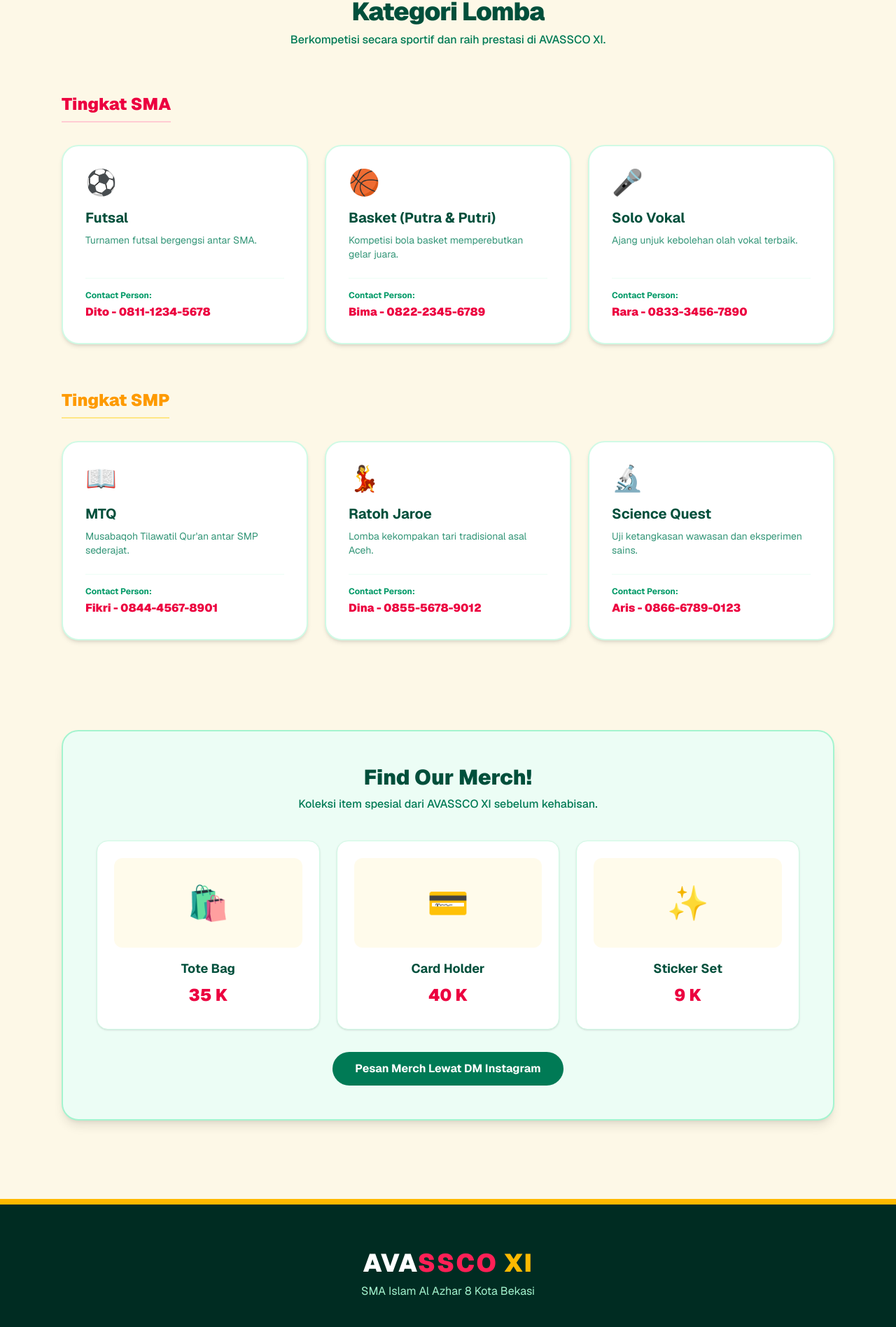
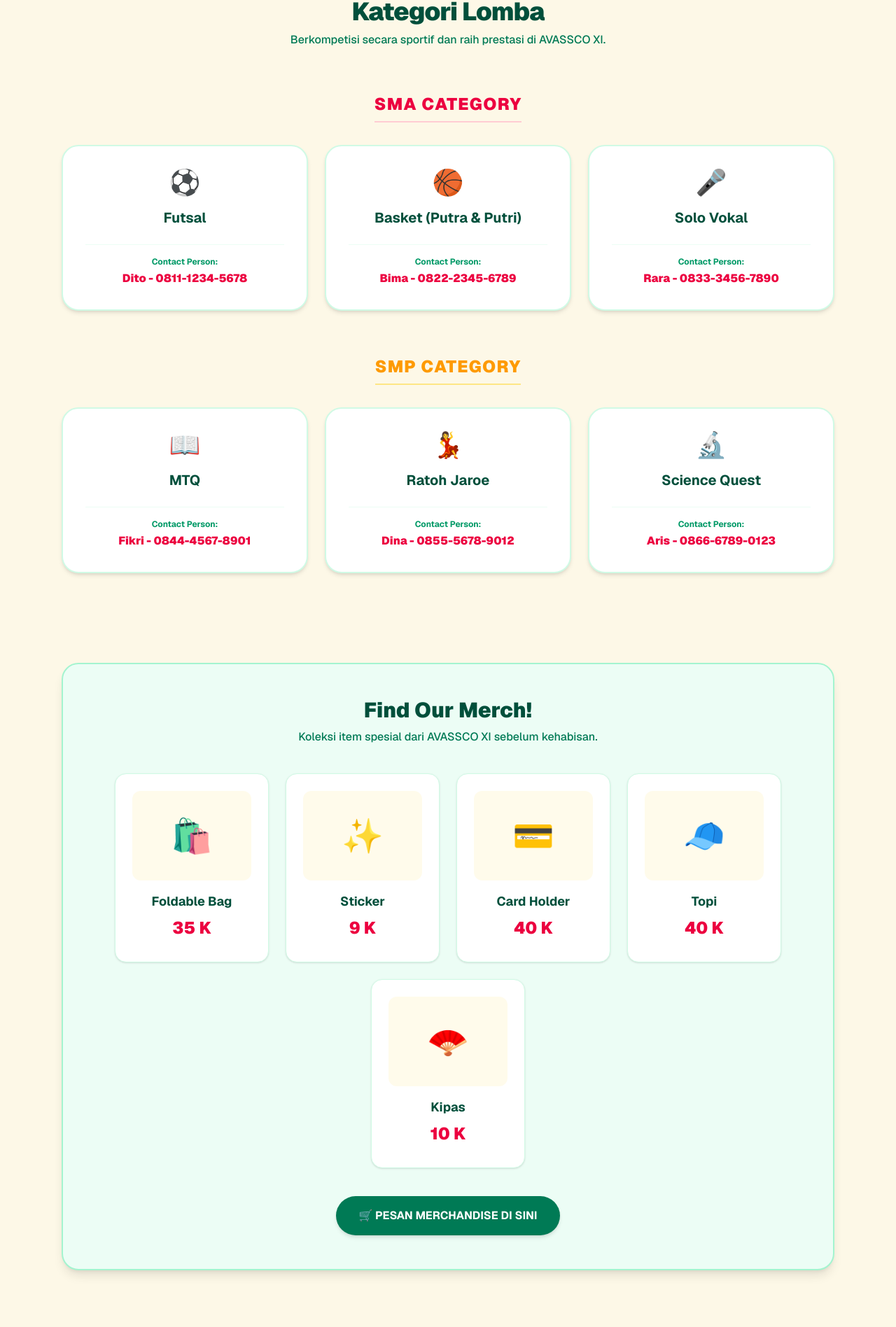
Before and after one commit to dirgazahid79/AVASSCO-web, a Next.js app: page / in a window 1280 px wide. Shown: the part 1518-3414 px from the top of the page at 70% size. Built offline with nearby package versions, Linux system fonts and the light colour scheme.

Commit message:
revisi 5

```diff
--- a/app/page.tsx
+++ b/app/page.tsx
@@ -148,32 +148,31 @@ export default function Home() {
 
         {/* Kategori SMA */}
         <div className="mb-16">
-          <h3 className="text-2xl font-black text-rose-600 mb-8 border-b-2 border-rose-200 pb-2 inline-block">Tingkat SMA</h3>
+          <div className="text-center mb-8">
+            <h3 className="text-2xl font-black text-rose-600 border-b-2 border-rose-200 pb-2 inline-block uppercase tracking-wider">SMA Category</h3>
+          </div>
           <div className="grid grid-cols-1 md:grid-cols-3 gap-6">
-            <div className="bg-white p-8 rounded-3xl border-2 border-emerald-100 shadow-md hover:border-amber-300 transition-colors flex flex-col">
+            <div className="bg-white p-8 rounded-3xl border-2 border-emerald-100 shadow-md hover:border-amber-300 transition-colors flex flex-col text-center">
               <div className="text-4xl mb-4">⚽</div>
-              <h4 className="font-bold text-xl text-emerald-900 mb-2">Futsal</h4>
-              <p className="text-emerald-700/80 text-sm mb-6">Turnamen futsal bergengsi antar SMA.</p>
+              <h4 className="font-bold text-xl text-emerald-900 mb-6">Futsal</h4>
               <div className="border-t border-emerald-50 pt-4 mt-auto">
                 <span className="block text-xs text-emerald-600 mb-1 font-bold">Contact Person:</span>
                 <span className="font-black text-rose-600">Dito - 0811-1234-5678</span>
               </div>
             </div>
 
-            <div className="bg-white p-8 rounded-3xl border-2 border-emerald-100 shadow-md hover:border-amber-300 transition-colors flex flex-col">
+            <div className="bg-white p-8 rounded-3xl border-2 border-emerald-100 shadow-md hover:border-amber-300 transition-colors flex flex-col text-center">
               <div className="text-4xl mb-4">🏀</div>
-              <h4 className="font-bold text-xl text-emerald-900 mb-2">Basket (Putra & Putri)</h4>
-              <p className="text-emerald-700/80 text-sm mb-6">Kompetisi bola basket memperebutkan gelar juara.</p>
+              <h4 className="font-bold text-xl text-emerald-900 mb-6">Basket (Putra & Putri)</h4>
               <div className="border-t border-emerald-50 pt-4 mt-auto">
                 <span className="block text-xs text-emerald-600 mb-1 font-bold">Contact Person:</span>
                 <span className="font-black text-rose-600">Bima - 0822-2345-6789</span>
               </div>
             </div>
 
-            <div className="bg-white p-8 rounded-3xl border-2 border-emerald-100 shadow-md hover:border-amber-300 transition-colors flex flex-col">
+            <div className="bg-white p-8 rounded-3xl border-2 border-emerald-100 shadow-md hover:border-amber-300 transition-colors flex flex-col text-center">
               <div className="text-4xl mb-4">🎤</div>
-              <h4 className="font-bold text-xl text-emerald-900 mb-2">Solo Vokal</h4>
-              <p className="text-emerald-700/80 text-sm mb-6">Ajang unjuk kebolehan olah vokal terbaik.</p>
+              <h4 className="font-bold text-xl text-emerald-900 mb-6">Solo Vokal</h4>
               <div className="border-t border-emerald-50 pt-4 mt-auto">
                 <span className="block text-xs text-emerald-600 mb-1 font-bold">Contact Person:</span>
                 <span className="font-black text-rose-600">Rara - 0833-3456-7890</span>
@@ -184,32 +183,31 @@ export default function Home() {
 
         {/* Kategori SMP */}
         <div>
-          <h3 className="text-2xl font-black text-amber-500 mb-8 border-b-2 border-amber-200 pb-2 inline-block">Tingkat SMP</h3>
+          <div className="text-center mb-8">
+            <h3 className="text-2xl font-black text-amber-500 border-b-2 border-amber-200 pb-2 inline-block uppercase tracking-wider">SMP Category</h3>
+          </div>
           <div className="grid grid-cols-1 md:grid-cols-3 gap-6">
-            <div className="bg-white p-8 rounded-3xl border-2 border-emerald-100 shadow-md hover:border-rose-300 transition-colors flex flex-col">
+            <div className="bg-white p-8 rounded-3xl border-2 border-emerald-100 shadow-md hover:border-rose-300 transition-colors flex flex-col text-center">
               <div className="text-4xl mb-4">📖</div>
-              <h4 className="font-bold text-xl text-emerald-900 mb-2">MTQ</h4>
-              <p className="text-emerald-700/80 text-sm mb-6">Musabaqoh Tilawatil Qur'an antar SMP sederajat.</p>
+              <h4 className="font-bold text-xl text-emerald-900 mb-6">MTQ</h4>
               <div className="border-t border-emerald-50 pt-4 mt-auto">
                 <span className="block text-xs text-emerald-600 mb-1 font-bold">Contact Person:</span>
                 <span className="font-black text-rose-600">Fikri - 0844-4567-8901</span>
               </div>
             </div>
 
-            <div className="bg-white p-8 rounded-3xl border-2 border-emerald-100 shadow-md hover:border-rose-300 transition-colors flex flex-col">
+            <div className="bg-white p-8 rounded-3xl border-2 border-emerald-100 shadow-md hover:border-rose-300 transition-colors flex flex-col text-center">
               <div className="text-4xl mb-4">💃</div>
-              <h4 className="font-bold text-xl text-emerald-900 mb-2">Ratoh Jaroe</h4>
-              <p className="text-emerald-700/80 text-sm mb-6">Lomba kekompakan tari tradisional asal Aceh.</p>
+              <h4 className="font-bold text-xl text-emerald-900 mb-6">Ratoh Jaroe</h4>
               <div className="border-t border-emerald-50 pt-4 mt-auto">
                 <span className="block text-xs text-emerald-600 mb-1 font-bold">Contact Person:</span>
                 <span className="font-black text-rose-600">Dina - 0855-5678-9012</span>
               </div>
             </div>
 
-            <div className="bg-white p-8 rounded-3xl border-2 border-emerald-100 shadow-md hover:border-rose-300 transition-colors flex flex-col">
+            <div className="bg-white p-8 rounded-3xl border-2 border-emerald-100 shadow-md hover:border-rose-300 transition-colors flex flex-col text-center">
               <div className="text-4xl mb-4">🔬</div>
-              <h4 className="font-bold text-xl text-emerald-900 mb-2">Science Quest</h4>
-              <p className="text-emerald-700/80 text-sm mb-6">Uji ketangkasan wawasan dan eksperimen sains.</p>
+              <h4 className="font-bold text-xl text-emerald-900 mb-6">Science Quest</h4>
               <div className="border-t border-emerald-50 pt-4 mt-auto">
                 <span className="block text-xs text-emerald-600 mb-1 font-bold">Contact Person:</span>
                 <span className="font-black text-rose-600">Aris - 0866-6789-0123</span>
@@ -227,28 +225,47 @@ export default function Home() {
             <p className="text-emerald-700 mt-2 font-medium">Koleksi item spesial dari AVASSCO XI sebelum kehabisan.</p>
           </div>
 
-          <div className="grid grid-cols-1 sm:grid-cols-3 gap-6">
-            <div className="bg-white p-6 rounded-2xl border border-emerald-100 text-center shadow-sm">
+          {/* 5 Merch Items Grid */}
+          <div className="flex flex-wrap justify-center gap-6">
+            <div className="bg-white p-6 rounded-2xl border border-emerald-100 text-center shadow-sm w-full sm:w-[220px]">
               <div className="w-full h-32 bg-amber-50 rounded-xl mb-4 flex items-center justify-center text-5xl">🛍️</div>
-              <h4 className="font-bold text-lg text-emerald-900">Tote Bag</h4>
+              <h4 className="font-bold text-lg text-emerald-900">Foldable Bag</h4>
               <p className="font-black text-2xl text-rose-600 my-2">35 K</p>
             </div>
 
-            <div className="bg-white p-6 rounded-2xl border border-emerald-100 text-center shadow-sm">
+            <div className="bg-white p-6 rounded-2xl border border-emerald-100 text-center shadow-sm w-full sm:w-[220px]">
+              <div className="w-full h-32 bg-amber-50 rounded-xl mb-4 flex items-center justify-center text-5xl">✨</div>
+              <h4 className="font-bold text-lg text-emerald-900">Sticker</h4>
+              <p className="font-black text-2xl text-rose-600 my-2">9 K</p>
+            </div>
+
+            <div className="bg-white p-6 rounded-2xl border border-emerald-100 text-center shadow-sm w-full sm:w-[220px]">
               <div className="w-full h-32 bg-amber-50 rounded-xl mb-4 flex items-center justify-center text-5xl">💳</div>
               <h4 className="font-bold text-lg text-emerald-900">Card Holder</h4>
               <p className="font-black text-2xl text-rose-600 my-2">40 K</p>
             </div>
 
-            <div className="bg-white p-6 rounded-2xl border border-emerald-100 text-center shadow-sm">
-              <div className="w-full h-32 bg-amber-50 rounded-xl mb-4 flex items-center justify-center text-5xl">✨</div>
-              <h4 className="font-bold text-lg text-emerald-900">Sticker Set</h4>
-              <p className="font-black text-2xl text-rose-600 my-2">9 K</p>
+            <div className="bg-white p-6 rounded-2xl border border-emerald-100 text-center shadow-sm w-full sm:w-[220px]">
+              <div className="w-full h-32 bg-amber-50 rounded-xl mb-4 flex items-center justify-center text-5xl">🧢</div>
+              <h4 className="font-bold text-lg text-emerald-900">Topi</h4>
+              <p className="font-black text-2xl text-rose-600 my-2">40 K</p>
+            </div>
+
+            <div className="bg-white p-6 rounded-2xl border border-emerald-100 text-center shadow-sm w-full sm:w-[220px]">
+              <div className="w-full h-32 bg-amber-50 rounded-xl mb-4 flex items-center justify-center text-5xl">🪭</div>
+              <h4 className="font-bold text-lg text-emerald-900">Kipas</h4>
+              <p className="font-black text-2xl text-rose-600 my-2">10 K</p>
             </div>
           </div>
-          <div className="text-center mt-8">
-            <a href="https://www.instagram.com/avassco_" target="_blank" rel="noopener noreferrer" className="inline-block bg-emerald-700 hover:bg-emerald-800 text-white font-bold px-8 py-3 rounded-full transition-colors">
-              Pesan Merch Lewat DM Instagram
+
+          <div className="text-center mt-10">
+            <a
+              href="https://docs.google.com/forms/d/e/1FAIpQLSc0IHoaIfhCyf7gUxVK-O4XvNdIC0qHRkp0GaQ3Ns_PLmW89A/viewform"
+              target="_blank"
+              rel="noopener noreferrer"
+              className="inline-block bg-emerald-700 hover:bg-emerald-800 text-white font-bold px-8 py-4 rounded-full transition-colors shadow-md"
+            >
+              🛒 PESAN MERCHANDISE DI SINI
             </a>
           </div>
         </div>
```
